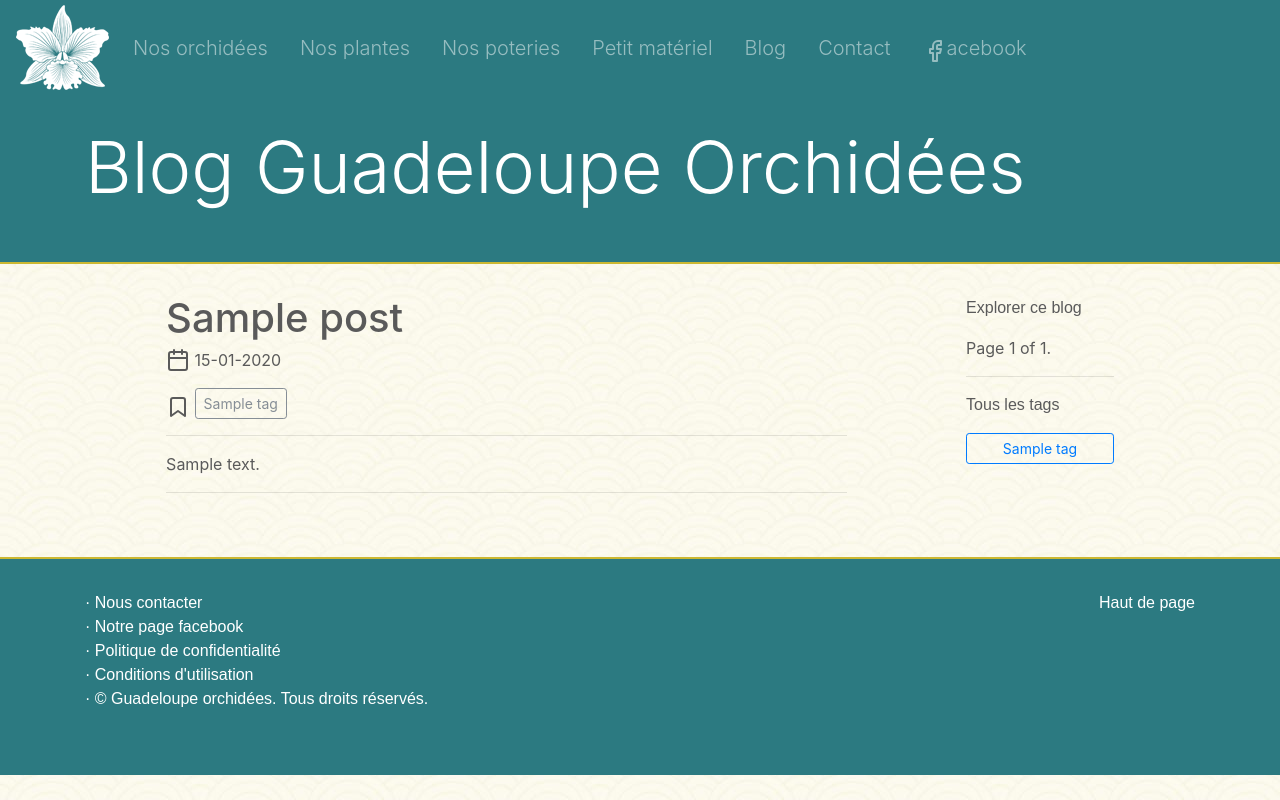
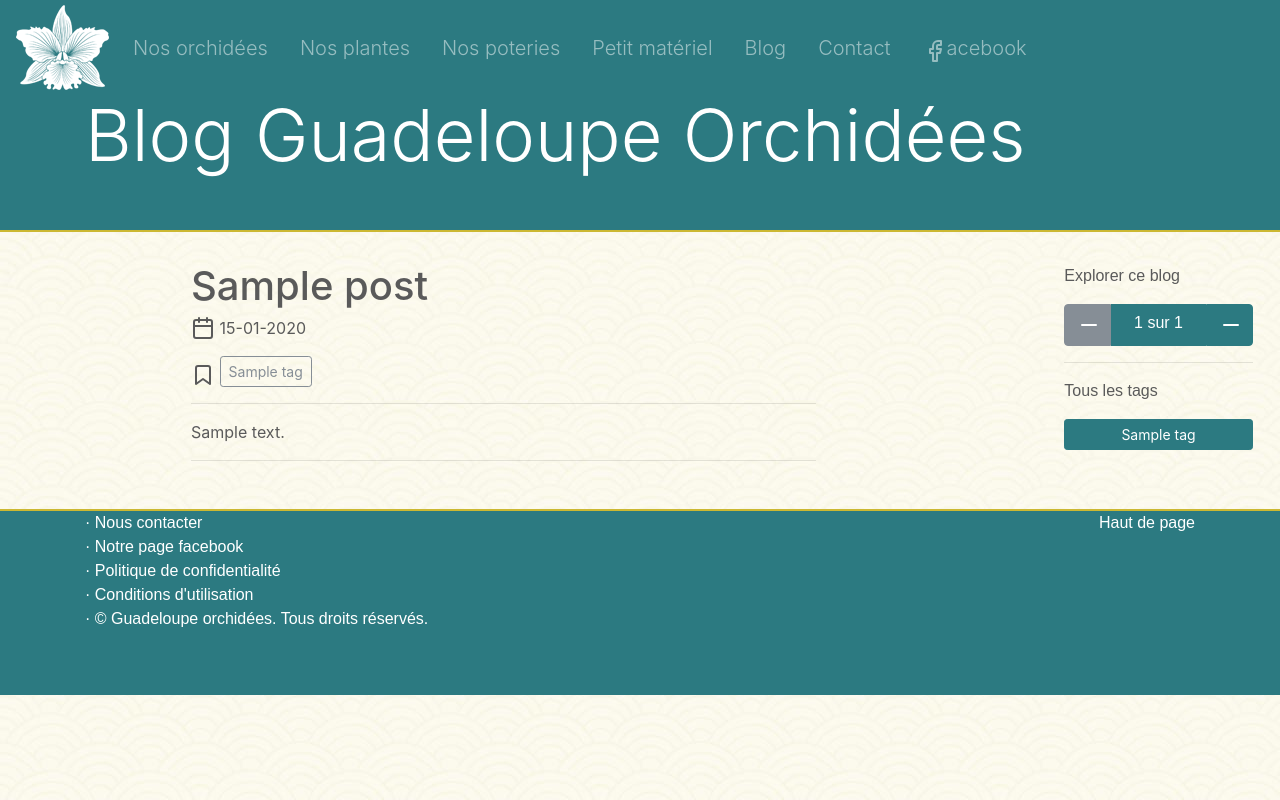
Before and after one commit to sighill/orchid, a Django app: template mainsite/templates/mainsite/blog_index.html in a window 1280 px wide. Run offline with Django 3.2, Linux system fonts and the light colour scheme; the template is opened without the code that fills it: most values are stand-ins (such as "Sample title", 1, 10 or a date in 2020); some libraries are stand-ins or nearby versions; some web fonts are replaced.

```diff
--- a/mainsite/static/mainsite/css/custom.css
+++ b/mainsite/static/mainsite/css/custom.css
@@ -36,12 +36,18 @@ p{
 	background-color: #2c7a81;
 }
 
+.btn-primary{
+	background-color: #2c7a81;
+	border-color: #2c7a81;
+}
+
 .navbar{
 	background-color: #2c7a81;
 }
 
 .carousel {
-  margin-bottom: 4rem;
+  border-bottom: 2px solid #CCB832;
+  border-top: 2px solid #CCB832;
 }
 
 .carousel-inner{
@@ -81,14 +87,6 @@ p{
 	border: solid 2px rgba(0,0,0,.5);
 }
 
-.btn-primary{
-	background-color: #445f70;
-	border-color: #445f70;
-}
-
-.container{
-	padding-top: 2rem;
-}
 
 .small-margin{
 	margin-top: 2rem;
@@ -142,10 +140,7 @@ p{
 
 .homepage-img{
 	max-height: 28rem;
-}
-
-.home_boutique_img{
-	height: 600px;
+	border-top: 4px solid #CCB832;
 }
 
 footer{
--- a/mainsite/templates/mainsite/base.html
+++ b/mainsite/templates/mainsite/base.html
@@ -51,7 +51,7 @@
     {% endblock %}
 
     <!-- FOOTER -->
-    <footer class="w_bg white mt-5 mb-0 pb-5">
+    <footer class="w_bg white mb-0 pb-5">
         <div class="container mb-0">
 
             <p class="float-right"><a class="white" href="#">Haut de page</a></p>
--- a/mainsite/templates/mainsite/blog_index.html
+++ b/mainsite/templates/mainsite/blog_index.html
@@ -8,13 +8,13 @@
 
 </div> <!-- end jumbotron -->
 
-
-<div class="container-fluid col-md-10">
+<div class="row">
+	<div class="container-fluid col-md-9">
 		{% for post in posts %}
 		<div class="row">
 
 			<div class="container-fluid col-lg-8 text-justify">
-            <h1>{{post.name}}</h1>
+				<h1>{{post.titre}}</h1>
 				<div class="mb-3">
 					<span class="align-bottom" data-feather="calendar"></span>
 					<span>{{post.timestamp|date:'d-m-Y'}}</span>
@@ -22,44 +22,66 @@
 				<div class="mb-3">
 					<span class="align-bottom" data-feather="bookmark"></span>
 					{% for tag in post.tags.all %}
-                <a class="btn btn-outline-secondary btn-sm mr-1" href="/ogresite/tag/{{tag.uid}}">{{tag.name}}</a>
+					<a class="btn btn-outline-secondary btn-sm mr-1" href="/ogresite/tag/{{tag.uid}}">{{tag.nom}}</a>
 					{% endfor %}
 				</div>
+				{% if post.epingle %}
+				<div class="mb-3">
+					<span class="align-bottom" data-feather="feather"></span>
+					<span>Post épinglé</span>
+				</div>
+				{% endif %}
 				<hr>
 
-            {{post.content|linebreaksbr}}
+				{{post.contenu|linebreaksbr}}
 
 				<hr>
+
+				<div class="w_bg m-5 text-center">
+				</div>
+
+			</div>
+		</div>
+		{% endfor %}
 	</div>
 
 	<div class="container-fluid col-lg-2">
 
 		<p>Explorer ce blog</p>
-            <div class="pagination">
-                <span class="step-links">
+
+		<div class="row m-0">
 			{% if posts.has_previous %}
-                        <a href="?page={{ posts.previous_page_number }}">previous</a>
+			<div class="col-sm-3 p-0">
+				<a class="w-100 m-0 rounded-0 rounded-left btn btn-primary" href="?page={{ posts.previous_page_number }}"><i class="align-bottom" data-feather="chevron-left"></i></a>
+			</div>
+			{% else %}
+			<div class="col-sm-3 p-0">
+				<a class="w-100 m-0 rounded-0 rounded-left btn btn-secondary" href=""><i class="align-bottom disabled" data-feather="minus"></i></a>
+			</div>
 			{% endif %}
-
-                    <span class="current">
-                        Page {{ posts.number }} of {{ posts.paginator.num_pages }}.
-                    </span>
-
+			<div class="col-sm-6 p-0">
+				<a class="w-100 m-0 rounded-0 btn btn-primary" href=""><p class="pb-1 m-0">{{ posts.number }} sur {{ posts.paginator.num_pages }}</p></a>
+			</div>
 			{% if posts.has_next %}
-                        <a href="?page={{ posts.next_page_number }}">next</a>
+			<div class="col-sm-3 p-0">
+				<a class="w-100 m-0 rounded-0 rounded-right btn btn-primary" href="?page={{ posts.next_page_number }}"><i class="align-bottom" data-feather="chevron-right"></i></a>
+			</div>
+			{% else %}
+			<div class="col-sm-3 p-0">
+				<a class="w-100 m-0 rounded-0 rounded-right btn btn-primary" href=""><i class="white align-bottom" data-feather="minus"></i></a>
+			</div>
 			{% endif %}
-                </span>
+			</a>
 		</div>
 
 		<hr>
 
 		<p>Tous les tags</p>
 		{% for tag in tag_list %}
-            <a class="btn btn-outline-primary btn-sm btn-block" href="/ogresite/tag/{{tag.uid}}">{{tag.name}}</a>
+		<a class="btn btn-primary btn-sm btn-block" href="/ogresite/tag/{{tag.uid}}">{{tag.nom}}</a>
 		{% endfor %}
 
 	</div>
 </div>
-    {% endfor %}
-</div>
+
 {% endblock %}
--- a/mainsite/templates/mainsite/hardware_index.html
+++ b/mainsite/templates/mainsite/hardware_index.html
@@ -3,7 +3,7 @@
 <div class="jumbotron">
 
 		<div class="container">
-			<h1 class="display-3 white pb-5">{{jumbotron_title}}</h1>
+			<h1 class="display-3 white pb-3">{{jumbotron_title}}</h1>
 		</div>
 
 </div> <!-- end jumbotron -->
--- a/mainsite/templates/mainsite/navbar.html
+++ b/mainsite/templates/mainsite/navbar.html
@@ -1,4 +1,4 @@
-<nav class="navbar navbar-expand-xl navbar-dark pt-0 pb-0">
+<nav class="navbar navbar-expand-lg navbar-dark pt-0 pb-0">
   <a class="navbar-brand" href="/"><img src="static/mainsite/img/main/logo_2.png"></a>
   <button class="navbar-toggler" type="button" data-toggle="collapse" data-target="#navbarCollapse" aria-controls="navbarCollapse" aria-expanded="false" aria-label="Toggle navigation">
     <span class="navbar-toggler-icon"></span>
--- a/mainsite/templates/mainsite/orchidee_index.html
+++ b/mainsite/templates/mainsite/orchidee_index.html
@@ -3,7 +3,7 @@
 <div class="jumbotron">
 
 		<div class="container">
-			<h1 class="display-3 white pb-5">Nos orchidées par genre</h1>
+			<h1 class="display-3 white pb-3">Nos orchidées</h1>
 		</div>
 
 		<div class="row mr-0 ml-0 d-flex justify-content-center">
@@ -27,6 +27,10 @@
 {% if chosen_genre == 'None' %}
 <div class="container">
 	<p class="lead">Sélectionnez un genre ci-dessus pour découvrir toutes nos orchidées disponibles.</p>
+	<br>
+	<br>
+	<br>
+	<br>
 	<br>
 	<br>
 	<br>
--- a/mainsite/templates/mainsite/plante_index.html
+++ b/mainsite/templates/mainsite/plante_index.html
@@ -3,7 +3,7 @@
 <div class="jumbotron">
 
 		<div class="container">
-			<h1 class="display-3 white pb-5">Nos autres plantes par genre</h1>
+			<h1 class="display-3 white pb-3">Nos plantes</h1>
 		</div>
 
 		<div class="row mr-0 ml-0 d-flex justify-content-center">
@@ -27,6 +27,10 @@
 {% if chosen_genre == 'None' %}
 <div class="container">
 	<p class="lead">Sélectionnez un genre ci-dessus pour découvrir toutes nos plantes disponibles.</p>
+	<br>
+	<br>
+	<br>
+	<br>
 	<br>
 	<br>
 	<br>
--- a/mainsite/views.py
+++ b/mainsite/views.py
@@ -133,9 +133,10 @@ def BlogIndex(request):
         Blog main page
     '''
     # Fetch all the posts
-    post_list = PostBlog.objects.all()
+    post_list = PostBlog.objects.all(
+        ).order_by('epingle', 'timestamp').reverse()
     # fetch all the tags
-    tag_list = BlogTag.objects.all()
+    tag_list = BlogTag.objects.all().order_by('nom')
     paginator = Paginator(post_list, 5)
     # Paginate them
     page = request.GET.get('page')
```
Also changed, not shown: mainsite/admin.py (+14 -2 lines), mainsite/models.py (+96 -6 lines), mainsite/templates/mainsite/home.html (+12 -12 lines), db.sqlite3, mainsite/migrations/0009_auto_20171110_0914.py (added), mainsite/migrations/0010_auto_20171110_0956.py (added), mainsite/migrations/0011_auto_20171110_1057.py (added), mainsite/static/mainsite/img/main/height_hack.png (added), mainsite/static/mainsite/img/main/serres_fade_left.png (added). Lines whose indentation alone changed are shown as unchanged.
